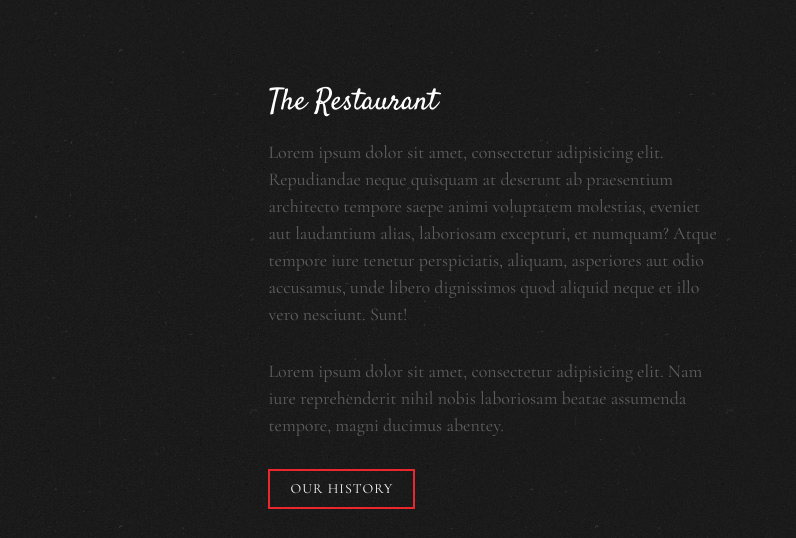
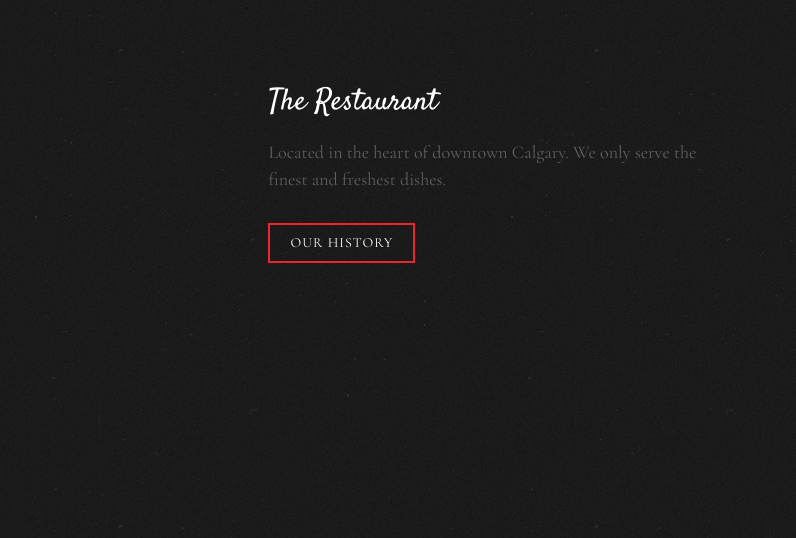
Before and after one commit to myka-p/cpnt201-a2-tasty, a plain HTML site: page index.html in a window 1280 px wide. Shown: the part 840-1378 px from the top of the page, 484-1280 px from the left. Drawn offline with nearby package versions, Linux system fonts and the light colour scheme; files whose address does not match are found by name.

Commit message:
restaurant description updated

```diff
--- a/index.html
+++ b/index.html
@@ -117,8 +117,8 @@
 				<div class="col-md-5 col-md-push-1 animate-box">
 					<div class="section-heading">
 						<h2>The Restaurant</h2>
-						<p>Lorem ipsum dolor sit amet, consectetur adipisicing elit. Repudiandae neque quisquam at deserunt ab praesentium architecto tempore saepe animi voluptatem molestias, eveniet aut laudantium alias, laboriosam excepturi, et numquam? Atque tempore iure tenetur perspiciatis, aliquam, asperiores aut odio accusamus, unde libero dignissimos quod aliquid neque et illo vero nesciunt. Sunt!</p>
-						<p>Lorem ipsum dolor sit amet, consectetur adipisicing elit. Nam iure reprehenderit nihil nobis laboriosam beatae assumenda tempore, magni ducimus abentey.</p>
+						<p>Located in the heart of downtown Calgary. We only serve the finest and freshest dishes.</p>
+
 						<p><a href="#" class="btn btn-primary btn-outline">Our History</a></p>
 					</div>
 				</div>
```
